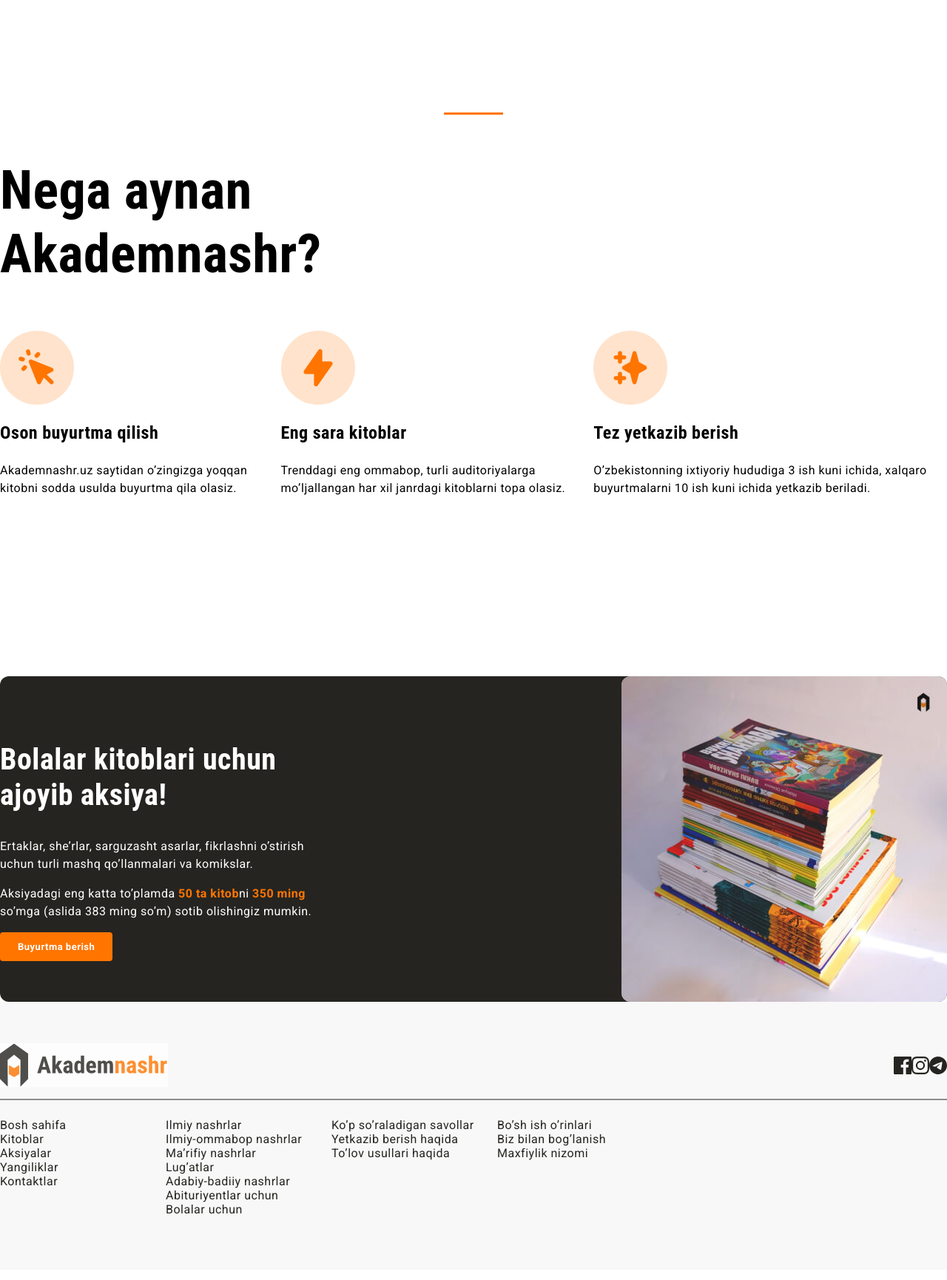
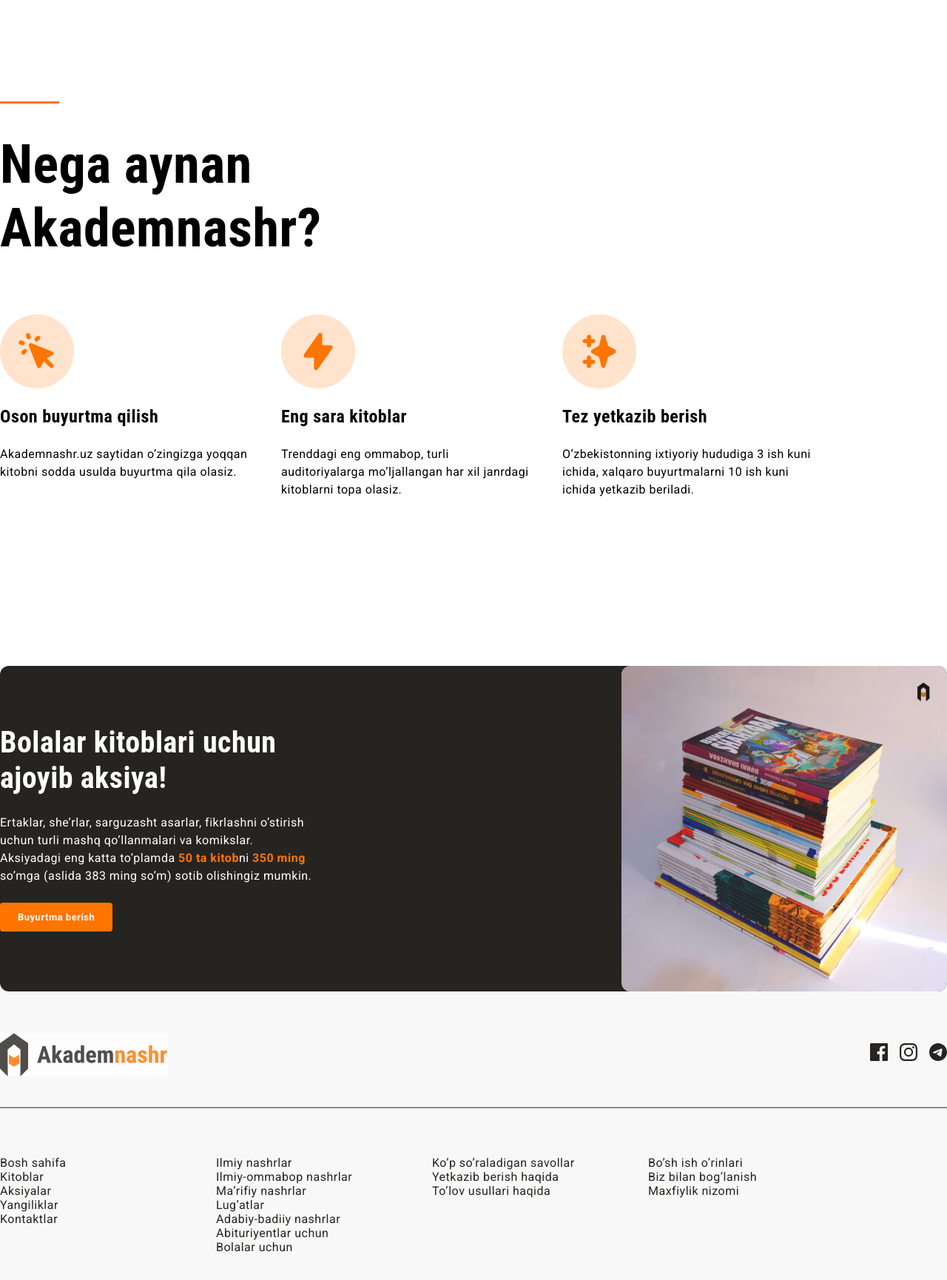
Before and after one commit to JaloliddinGofurov/Akademnashr-birinchi-loyiham, a plain HTML site: page index.html in a window 1280 px wide. Shown: the part 840-2570 px from the top of the page at 74% size. Drawn offline with nearby package versions, Linux system fonts and the light colour scheme.

Commit message:
Remove bloc

```diff
--- a/index.html
+++ b/index.html
@@ -22,12 +22,13 @@
       </a>
 
         <div class="site-header-actions">
+           <!-- SITENAV -->
           <nav>
             <ul class="sitenav-list">
-              <li><a class="sitenav-link" href="#">Bosh sahifa</a></li>
-              <li><a class="sitenav-link" href="#">Kitoblar</a></li>
-              <li><a class="sitenav-link" href="#">Aksiyalar</a></li>
-              <li><a class="sitenav-link" href="#">Kontaktlar</a></li>
+              <li class="sitenav-item"><a class="sitenav-link" href="#">Bosh sahifa</a></li>
+              <li class="sitenav-item"><a class="sitenav-link" href="#">Kitoblar</a></li>
+              <li class="sitenav-item"><a class="sitenav-link" href="#">Aksiyalar</a></li>
+              <li class="sitenav-item"><a class="sitenav-link" href="#">Kontaktlar</a></li>
             </ul>
           </nav>
           <a class="main-link" href="#">Ro’yxatdan o`tish</a>
@@ -80,8 +81,10 @@
           <div class="promo-content">
             <h2 class="promo-heading">Bolalar kitoblari uchun
               ajoyib aksiya!</h2>
-              <p class="promo-text">Ertaklar, she’rlar, sarguzasht asarlar, fikrlashni o’stirish uchun turli mashq qo’llanmalari va komikslar.</p>
-              <p class="promo-text">Aksiyadagi eng katta to’plamda <strong class="promo-hightlight">50 ta kitob</strong>ni <strong class="promo-hightlight">350 ming</strong> so’mga (aslida 383 ming so’m) sotib olishingiz mumkin.</p>
+              <div class="promo-info-wropper">
+                <p class="promo-text">Ertaklar, she’rlar, sarguzasht asarlar, fikrlashni o’stirish uchun turli mashq qo’llanmalari va komikslar.</p>
+                <p class="promo-text">Aksiyadagi eng katta to’plamda <strong class="promo-hightlight">50 ta kitob</strong>ni <strong class="promo-hightlight">350 ming</strong> so’mga (aslida 383 ming so’m) sotib olishingiz mumkin.</p>
+              </div>
               <a class="main-link" href="#">Buyurtma berish</a>
           </div>
             <!-- Books image-->
@@ -96,7 +99,7 @@
                 <img class="footer-img" src="image/logo (1).svg" alt="Akademnashr logo" width="227" height="60">
               </a>
               <!-- IJTIMOIY TARMOQLAR -->
-              <ul class="site-footer-social">
+              <ul class="site-footer-socials">
                 <li>
                   <a href="https://www.facebook.com/Akademnashr" target="_blank"><svg xmlns="http://www.w3.org/2000/svg" width="24" height="24" fill="none"><path fill="currentColor" d="M22.675 0H1.325C.593 0 0 .593 0 1.325v21.351C0 23.407.593 24 1.325 24H12.82v-9.294H9.692v-3.622h3.128V8.413c0-3.1 1.893-4.788 4.659-4.788 1.325 0 2.463.099 2.795.143v3.24l-1.918.001c-1.504 0-1.795.715-1.795 1.763v2.313h3.587l-.467 3.622h-3.12V24h6.116c.73 0 1.323-.593 1.323-1.325V1.325C24 .593 23.407 0 22.675 0Z"/></svg>
                 </a>
--- a/styles.css
+++ b/styles.css
@@ -32,6 +32,9 @@ body {
 .logo-link:active {
   opacity: 0.8;
 }
+.logo-link img {
+  display: block;
+}
 
 .site-header-actions {
   display: flex;
@@ -43,6 +46,14 @@ body {
   display: flex;
   list-style: none;
   padding: 0;
+  margin: 0;
+  margin-right: 32px;
+}
+.sitenav-item {
+  margin-right: 32px;
+}
+.sitenav-item:last-child {
+  margin-right: 0;
 }
 
 .sitenav-link {
@@ -111,35 +122,52 @@ body {
   width: 80px;
   height: 3px;
   border: none;
+  margin: 0;
+  margin-bottom: 40px;
   background-color: #ff7500;
 }
 
 .hero-heading {
+  margin-top: 0;
+  margin-bottom: 24px;
   font-size: 40px;
   line-height: 1.2;
   font-family: "Roboto Condensed", "Roboto", "Arial", sans-serif;
 }
+.hero-text {
+  margin-top: 0;
+  margin-bottom: 32px;
+}
 
 /*Features section*/
+.features {
+  padding-top: 210px;
+  padding-bottom: 210px;
+}
 .features-heading {
   font-family: "Roboto Condensed", "Roboto", "Arial", sans-serif;
   width: 440px;
   font-size: 72px;
   line-height: 1.2;
   letter-spacing: 0.5;
+  margin-top: 0;
+  margin-bottom: 72px;
 }
 
 .features-list {
   display: flex;
-  justify-content: space-between;
   padding: 0;
+  margin: 0;
   list-style: none;
 }
 
 /* Feature */
-.features {
-  padding-top: 210px;
-  padding-bottom: 210px;
+.feature {
+  width: 340px;
+  margin-right: 40px;
+}
+.feature:last-child {
+  margin-right: 0;
 }
 
 .feature-icon-wrapper {
@@ -175,11 +203,22 @@ body {
 }
 
 .promo-heading {
+  margin-top: 0;
+  margin-bottom: 24px;
   font-size: 40px;
   line-height: 48px;
   font-family: "Roboto Condensed", "Roboto", "Arial", sans-serif;
 }
-
+.promo-info-wropper {
+  margin-bottom: 24px;
+}
+.promo-text {
+  margin-top: 0;
+  margin-bottom: 12px;
+}
+.promo-text {
+  margin-bottom: 0;
+}
 .promo-hightlight {
   color: #ff7500;
 }
@@ -207,28 +246,40 @@ body {
 .site-footer ul {
   padding: 0;
   list-style: none;
+
 }
 
-.site-footer-social {
+.site-footer-socials {
   display: flex;
   align-items: center;
   padding: 0;
+  margin: 0;
 }
-
-.site-footer-social a {
+.site-footer-socials li {
+  margin-right: 16px;
+}
+.site-footer-socials li:last-child {
+  margin-right: 0;
+}
+.site-footer-socials a {
+  display: block;
   color: #252420;
 }
 
-.site-footer-social a:hover {
+.site-footer-socials a:hover {
   color: #ff7500;
 }
 
-.site-footer-social a:active {
+.site-footer-socials a:active {
   opacity: 0.6;
 }
-
+.site-footer-socials svj {
+  display: block;
+}
 
 .site-footer-divider {
+  margin-top: 40px;
+  margin-bottom: 64px;
   height: 2px;
   border: 0;
   background-color: rgba(37, 36, 32, 0.5);
@@ -240,7 +291,14 @@ body {
 
 .site-footer-links {
   width: 224px;
+  padding: 0;
+  margin: 0;
+  margin-right: 68px;
+  list-style: none;
   line-height: 19px;
+}
+.site-footer-links:last-child {
+  margin-right: 0;
 }
 
 .site-footer-links a {
```
